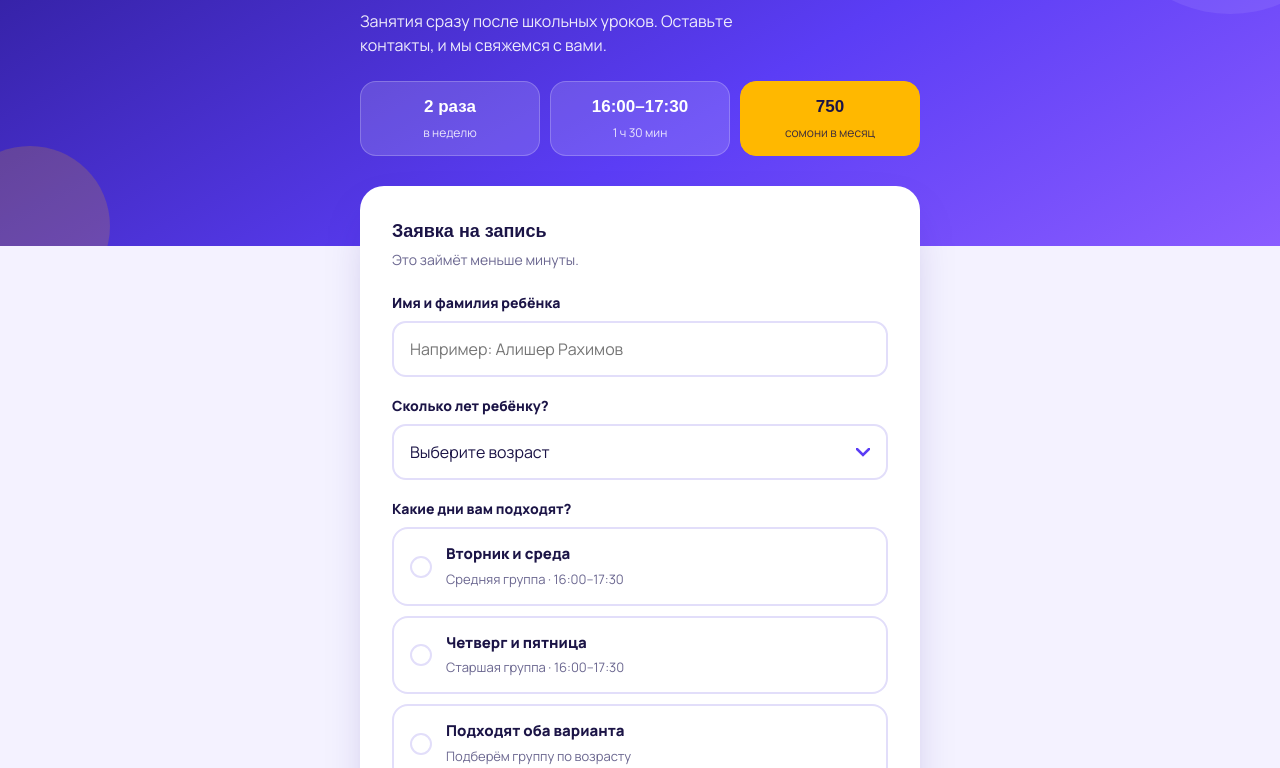
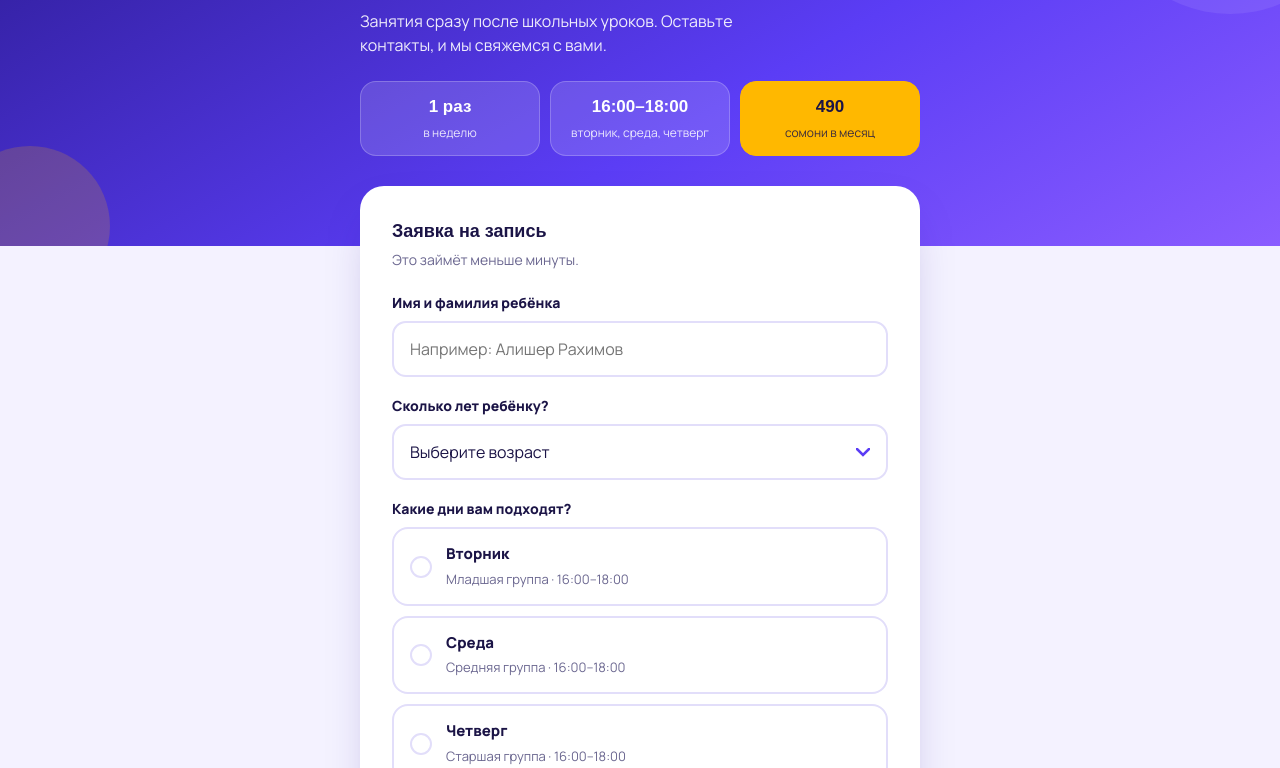
Before and after one commit to Romish-2001/kiberone-zapis, a plain HTML site: page index.html in a window 1280 px wide. Shown: the part 176-944 px from the top of the page. Drawn offline with Linux system fonts and the light colour scheme; a web font is replaced by a local one.

Commit message:
Update schedule: 1x/week Tue/Wed/Thu 16:00-18:00, price 490
Co-Authored-By: Claude Sonnet 5.5 <noreply@anthropic.com>

```diff
--- a/index.html
+++ b/index.html
@@ -77,9 +77,9 @@ button:active{transform:translateY(5px);box-shadow:0 3px 0 #d99a00}
   <h1>Уроки после школы: запишите ребёнка</h1>
   <p class="lead">Занятия сразу после школьных уроков. Оставьте контакты, и мы свяжемся с вами.</p>
   <div class="facts">
-    <div class="fact"><b>2 раза</b><span>в неделю</span></div>
-    <div class="fact"><b>16:00–17:30</b><span>1 ч 30 мин</span></div>
-    <div class="fact price"><b>750</b><span>сомони в месяц</span></div>
+    <div class="fact"><b>1 раз</b><span>в неделю</span></div>
+    <div class="fact"><b>16:00–18:00</b><span>вторник, среда, четверг</span></div>
+    <div class="fact price"><b>490</b><span>сомони в месяц</span></div>
   </div>
 </div></header>
 
@@ -107,9 +107,10 @@ button:active{transform:translateY(5px);box-shadow:0 3px 0 #d99a00}
     <div class="field" id="g-days">
       <span class="t">Какие дни вам подходят?</span>
       <div class="opts">
-        <label class="opt"><input type="radio" name="days" value="Вторник и среда (средняя группа)"><div><span class="dot"></span><span><strong>Вторник и среда</strong><small>Средняя группа · 16:00–17:30</small></span></div></label>
-        <label class="opt"><input type="radio" name="days" value="Четверг и пятница (старшая группа)"><div><span class="dot"></span><span><strong>Четверг и пятница</strong><small>Старшая группа · 16:00–17:30</small></span></div></label>
-        <label class="opt"><input type="radio" name="days" value="Подходят оба варианта"><div><span class="dot"></span><span><strong>Подходят оба варианта</strong><small>Подберём группу по возрасту</small></span></div></label>
+        <label class="opt"><input type="radio" name="days" value="Вторник 16:00–18:00 (младшая группа)"><div><span class="dot"></span><span><strong>Вторник</strong><small>Младшая группа · 16:00–18:00</small></span></div></label>
+        <label class="opt"><input type="radio" name="days" value="Среда 16:00–18:00 (средняя группа)"><div><span class="dot"></span><span><strong>Среда</strong><small>Средняя группа · 16:00–18:00</small></span></div></label>
+        <label class="opt"><input type="radio" name="days" value="Четверг 16:00–18:00 (старшая группа)"><div><span class="dot"></span><span><strong>Четверг</strong><small>Старшая группа · 16:00–18:00</small></span></div></label>
+        <label class="opt"><input type="radio" name="days" value="Подходит любой день"><div><span class="dot"></span><span><strong>Подходит любой день</strong><small>Подберём группу по возрасту</small></span></div></label>
       </div>
       <div class="msg">Выберите удобные дни</div>
     </div>
```
